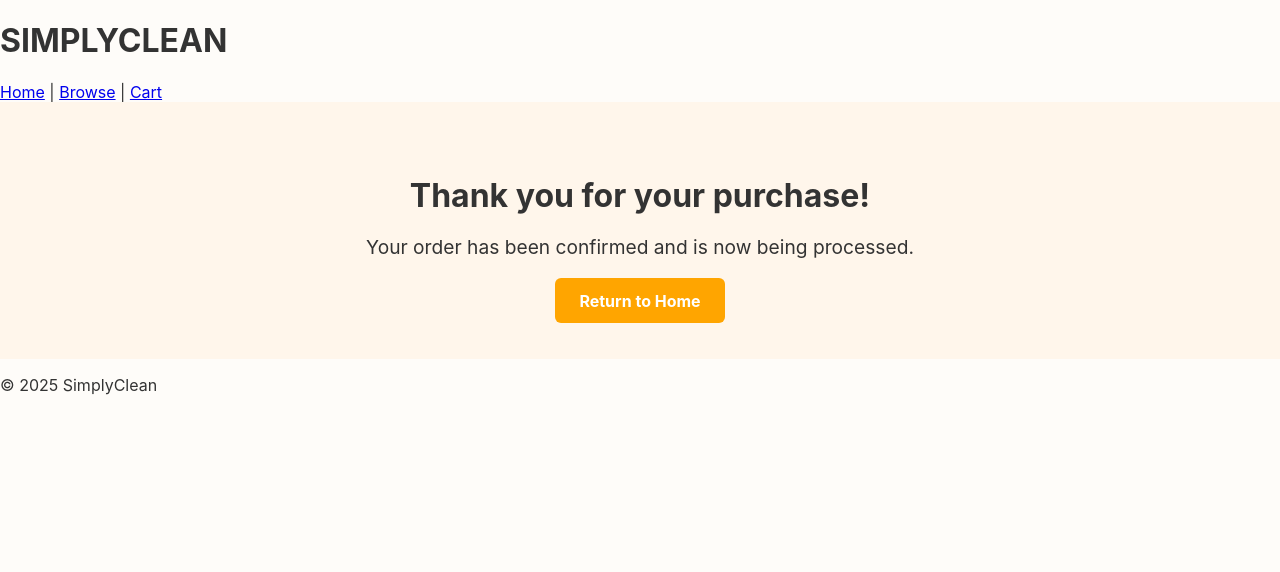
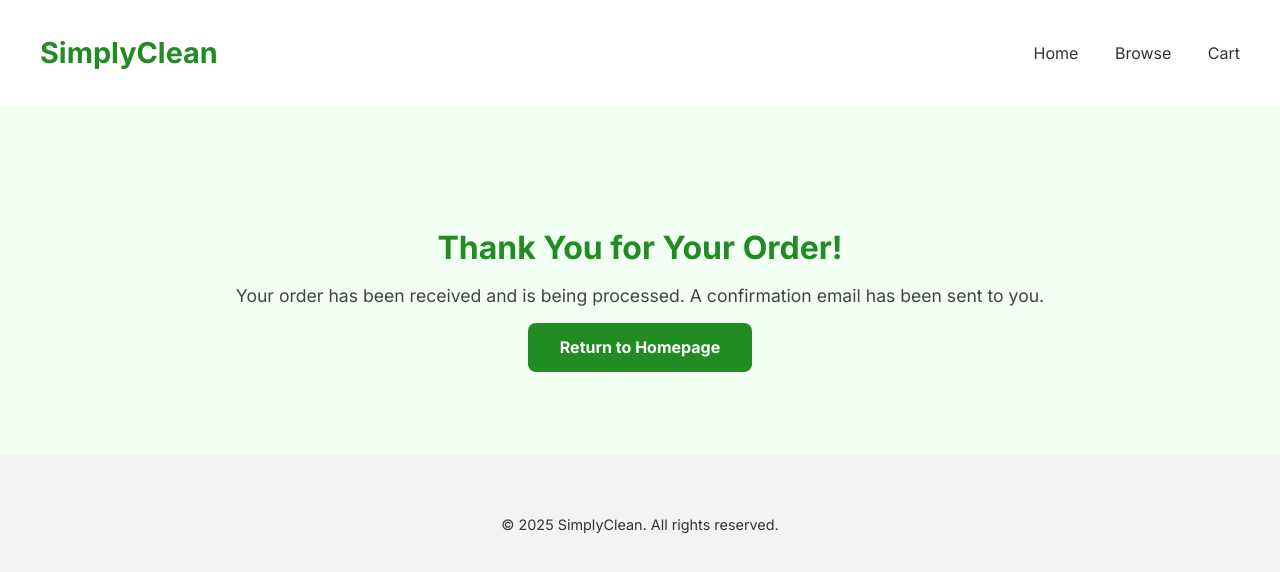
Before and after one commit to deanbong/ui-assignment3, a plain HTML site: page confirmation.html in a window 1280 px wide. Drawn offline with Linux system fonts and the light colour scheme.

Commit message:
Added confirmation page with final styles

```diff
--- a/confirmation.html
+++ b/confirmation.html
@@ -2,28 +2,39 @@
 <html lang="en">
 <head>
   <meta charset="UTF-8" />
-  <meta name="viewport" content="width=device-width, initial-scale=1.0" />
-  <title>SimplyClean – Order Confirmation</title>
-  <link rel="stylesheet" href="css/style.css?v=3" />
+  <meta name="viewport" content="width=device-width, initial-scale=1.0"/>
+  <title>SimplyClean – Confirmation</title>
+  <link rel="stylesheet" href="css/style.css" />
+  <link href="https://fonts.googleapis.com/css2?family=Inter:wght@400;600;700&display=swap" rel="stylesheet">
 </head>
 <body>
-  <header>
-    <h1>SIMPLYCLEAN</h1>
-    <nav>
-      <a href="index.html">Home</a> |
-      <a href="browse.html">Browse</a> |
-      <a href="cart.html">Cart</a>
-    </nav>
+
+  <header class="site-header">
+    <div class="container nav-container">
+      <h1 class="logo">SimplyClean</h1>
+      <nav class="main-nav">
+        <a href="index.html">Home</a>
+        <a href="browse.html">Browse</a>
+        <a href="cart.html">Cart</a>
+      </nav>
+    </div>
   </header>
 
-  <main class="confirmation">
-    <h2>Thank you for your purchase!</h2>
-    <p>Your order has been confirmed and is now being processed.</p>
-    <a href="index.html" class="btn">Return to Home</a>
+  <main>
+    <section class="confirmation-section">
+      <div class="container">
+        <h2>Thank You for Your Order!</h2>
+        <p>Your order has been received and is being processed. A confirmation email has been sent to you.</p>
+        <a href="index.html" class="home-btn">Return to Homepage</a>
+      </div>
+    </section>
   </main>
 
-  <footer>
-    <p>&copy; 2025 SimplyClean</p>
+  <footer class="site-footer">
+    <div class="container">
+      <p>&copy; 2025 SimplyClean. All rights reserved.</p>
+    </div>
   </footer>
+
 </body>
 </html>
--- a/css/style.css
+++ b/css/style.css
@@ -351,29 +351,34 @@ body {
 }
 
 /* --- confirmation page --- */
-.confirmation {
-  padding: 3rem;
+.confirmation-section {
+  background-color: #f2fff3;
+  padding: 5rem 0;
   text-align: center;
-  background-color: #fff6eb;
 }
 
-.confirmation h2 {
+.confirmation-section h2 {
   font-size: 2rem;
   margin-bottom: 1rem;
+  color: #228B22;
 }
 
-.confirmation p {
-  font-size: 1.2rem;
+.confirmation-section p {
+  font-size: 1.1rem;
+  color: #444;
   margin-bottom: 2rem;
 }
 
-.confirmation .btn {
-  background-color: orange;
+.home-btn {
+  background-color: #228B22;
   color: white;
-  padding: 0.8rem 1.5rem;
-  border: none;
-  border-radius: 6px;
+  padding: 0.9rem 2rem;
+  font-size: 1rem;
   text-decoration: none;
+  border-radius: 8px;
   font-weight: bold;
-  font-size: 1rem;
 }
+
+.home-btn:hover {
+  background-color: #1c741c;
+}
```
